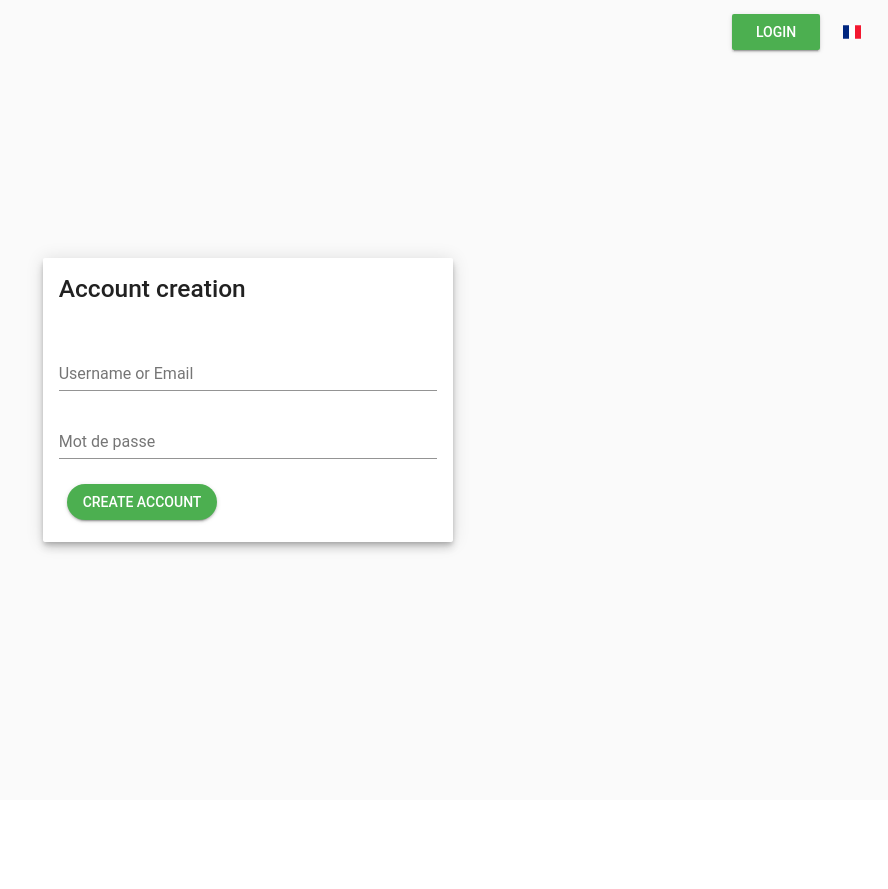
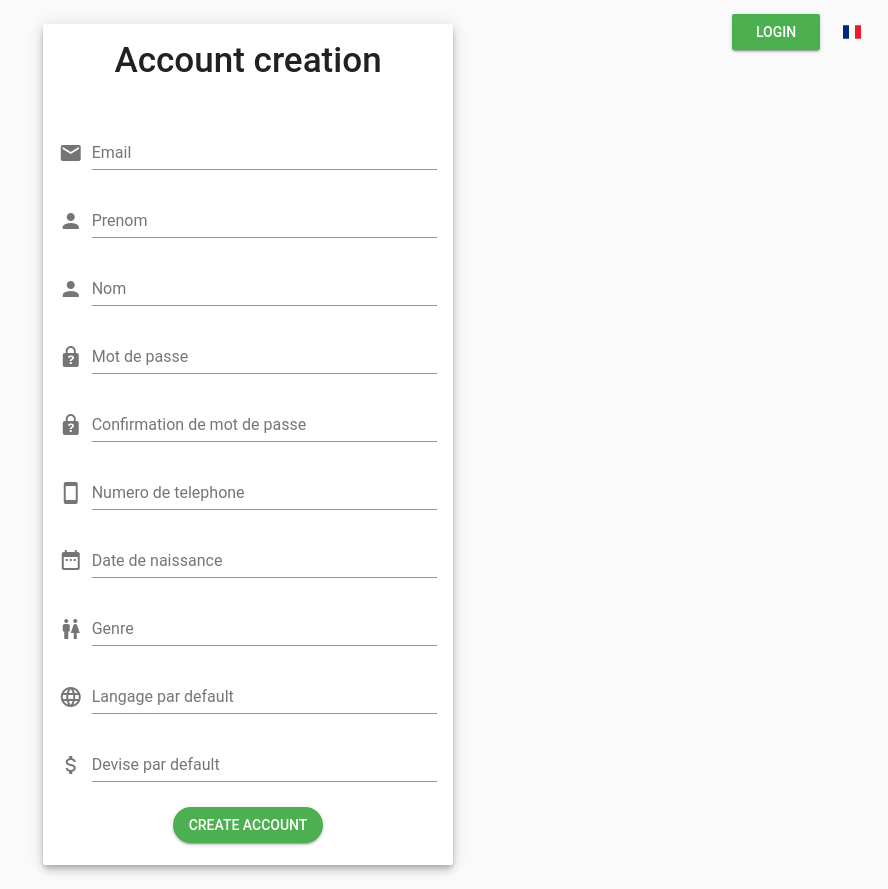
Before and after one commit to Cipop-project/-atypik-front, a Vue app: page /signin in a window 1280 px wide. Shown: the whole page, without its empty margins (392-1280 px from the left). Before the commit the page ends 800 px from the top, so only its background shows below. Built offline with nearby package versions, Linux system fonts and the light colour scheme.

Commit message:
signin and login fields creation

```diff
--- a/src/views/index/LoginView.vue
+++ b/src/views/index/LoginView.vue
@@ -11,9 +11,9 @@
         md4>
         <v-card
           class="elevation-6">
-          <v-card-title>
-            <h3
-              class="text-xs-center">Connection</h3>
+          <v-card-title
+            class="justify-center">
+            <h1>Connection</h1>
           </v-card-title>
           <v-card-text>
             <v-form
@@ -21,22 +21,25 @@
               v-model="valid">
               <v-text-field
                 v-model="name"
-                label="Username or Email"
+                label="Email"
                 required/>
               <v-text-field
                 v-model="password"
                 :type="'password'"
                 label="Mot de passe"
                 required/>
+              <v-layout
+                justify-center>
                 <v-btn
                   round
                   color="success"
                   @click="submit">Login</v-btn>
-              or
+                <h3 class="mt-2">or</h3>
                 <v-btn
                   round
                   color="info"
                   to="/signin">Create account</v-btn>
+              </v-layout>
             </v-form>
           </v-card-text>
         </v-card>
@@ -65,6 +68,9 @@ export default {
 </script>
 
 <style scoped>
+  .text-center {
+    text-align: center;
+  }
   .btn {
     display: block;
     width: 50%;
--- a/src/views/index/SigninView.vue
+++ b/src/views/index/SigninView.vue
@@ -11,29 +11,83 @@
         md4>
         <v-card
           class="elevation-6">
-          <v-card-title>
-            <h3
-              class="text-xs-center">Account creation</h3>
+          <v-card-title
+            class="justify-center">
+            <h1>Account creation</h1>
           </v-card-title>
           <v-card-text>
             <v-form
               ref="login_form"
               v-model="valid">
               <v-text-field
+                v-model="email"
+                :rules="emailRules"
+                label="Email"
+                prepend-icon="mdi-email"
+                required/>
+              <v-text-field
                 v-model="name"
                 :rules="nameRules"
-                label="Username or Email"
+                label="Prenom"
+                prepend-icon="mdi-account"
+                required/>
+              <v-text-field
+                v-model="lastName"
+                :rules="lastNameRules"
+                label="Nom"
+                prepend-icon="mdi-account"
                 required/>
               <v-text-field
                 v-model="password"
                 :rules="passwordRules"
-                :type="'password'"
+                type="'password'"
                 label="Mot de passe"
+                prepend-icon="mdi-lock-question"
                 required/>
-              <v-btn
-                round
-                color="success"
-                @click="submit">Create account</v-btn>
+              <v-text-field
+                v-model="passwordConfirm"
+                :rules="passwordRules"
+                type="'password'"
+                label="Confirmation de mot de passe"
+                prepend-icon="mdi-lock-question"
+                required/>
+              <v-text-field
+                v-model="phone"
+                :rules="phoneRules"
+                label="Numero de telephone"
+                prepend-icon="mdi-cellphone"
+                required/>
+              <v-text-field
+                v-model="birthday"
+                :rules="birthdayRules"
+                label="Date de naissance"
+                prepend-icon="mdi-calendar-range"
+                required/>
+              <v-text-field
+                v-model="gender"
+                :rules="genderRules"
+                label="Genre"
+                prepend-icon="mdi-human-male-female"
+                required/>
+              <v-text-field
+                v-model="language"
+                :rules="languageRules"
+                label="Langage par default"
+                prepend-icon="mdi-web"
+                required/>
+              <v-text-field
+                v-model="currency"
+                :rules="currencyRules"
+                label="Devise par default"
+                prepend-icon="mdi-currency-usd"
+                required/>
+              <v-layout
+                class="justify-center">
+                <v-btn
+                  round
+                  color="success"
+                  @click="submit">Create account</v-btn>
+              </v-layout>
             </v-form>
           </v-card-text>
         </v-card>
@@ -46,8 +100,16 @@
 export default {
   data () {
     return {
+      email: '',
       name: '',
+      lastName: '',
       password: '',
+      passwordConfirm: '',
+      phone: '',
+      birthday: '',
+      gender: '',
+      language: '',
+      currency: '',
       valid: true,
       nameRules: [
         v => !!v || 'Name is required',
@@ -56,6 +118,13 @@ export default {
       passwordRules: [
         value => value.length >= 8 || 'Minimum 8 chars'
       ]
+    }
+  },
+  methods: {
+    submit () {
+      if (this.$refs.login_form.validate()) {
+        // ok
+      }
     }
   }
 }
```
Lines whose indentation alone changed are shown as unchanged.
